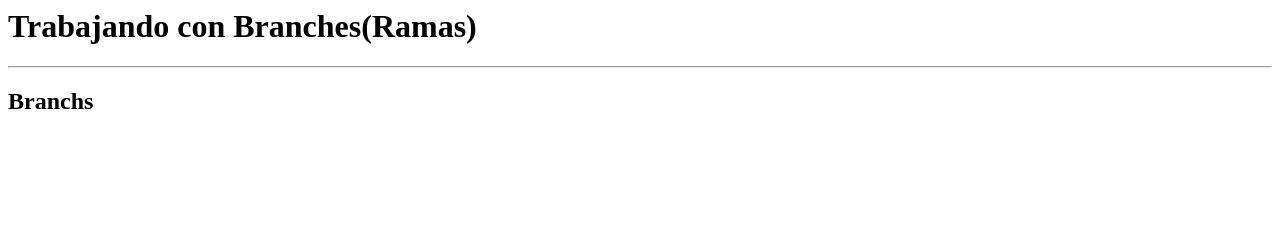
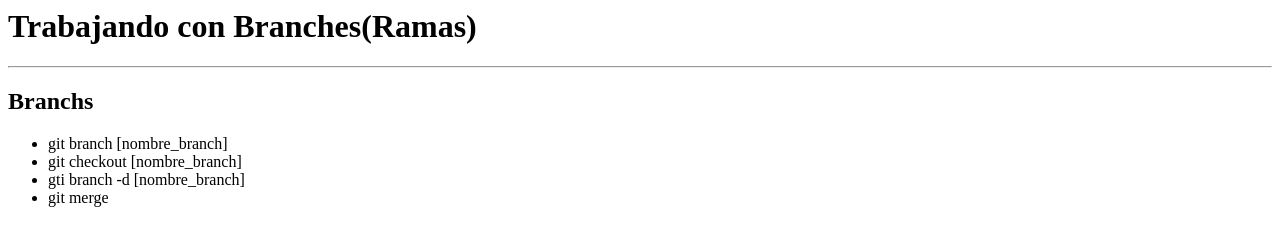
Before and after one commit to VictorMNC/clase02, a plain HTML site: page index.html in a window 1280 px wide. Drawn offline with Linux system fonts and the light colour scheme.

Commit message:
Se agregaron los comando basicos

```diff
--- a/index.html
+++ b/index.html
@@ -6,5 +6,11 @@
 		<h1> Trabajando con Branches(Ramas)</h1>
 		<hr/>
 	<h2>Branchs </h2>
+	<ul>
+		<li>git branch [nombre_branch]</li>
+		<li>git checkout [nombre_branch]</li>
+		<li>gti branch -d [nombre_branch]</li>
+		<li>git merge</li>
+	</ul>
 	</body>
 </html>
```
